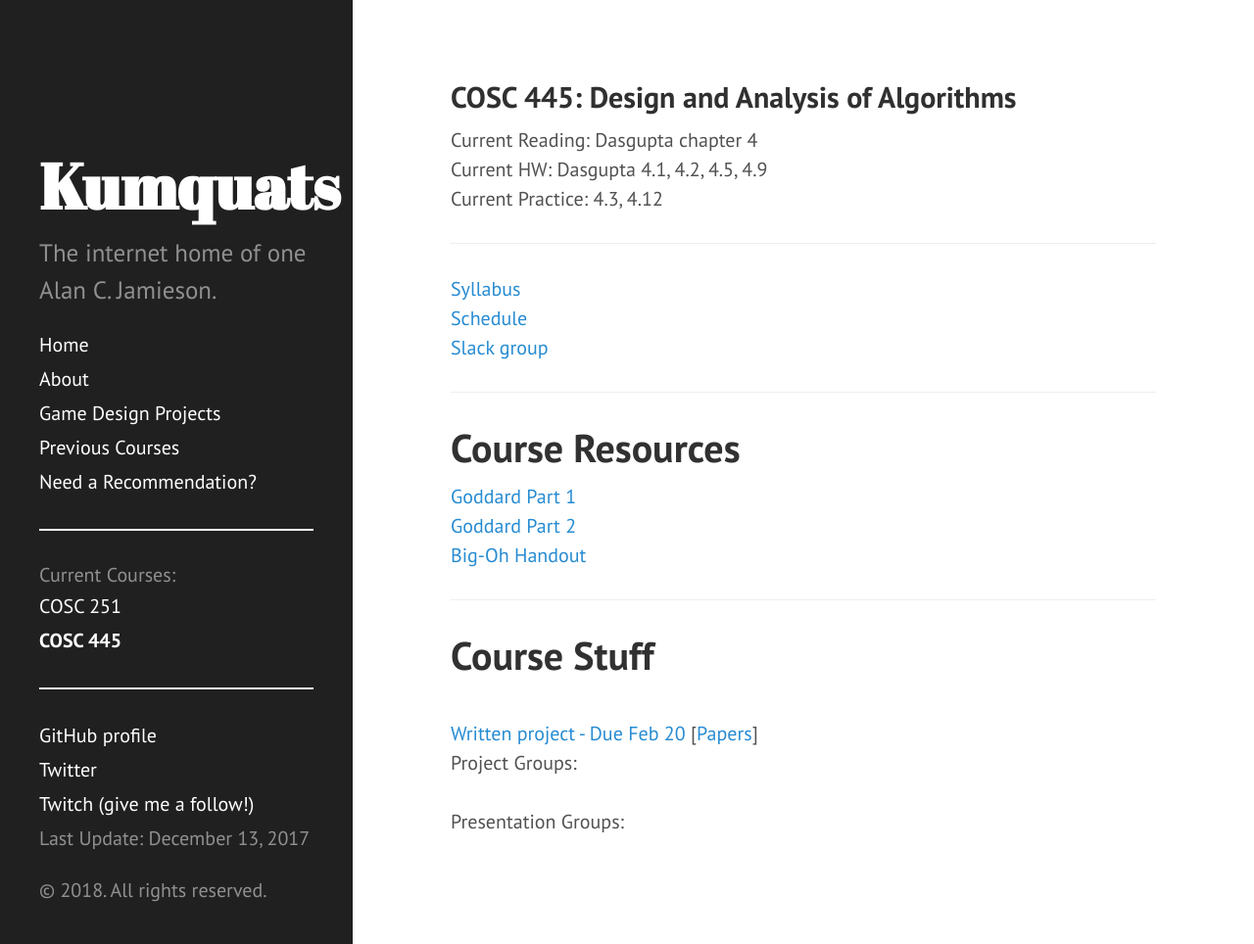
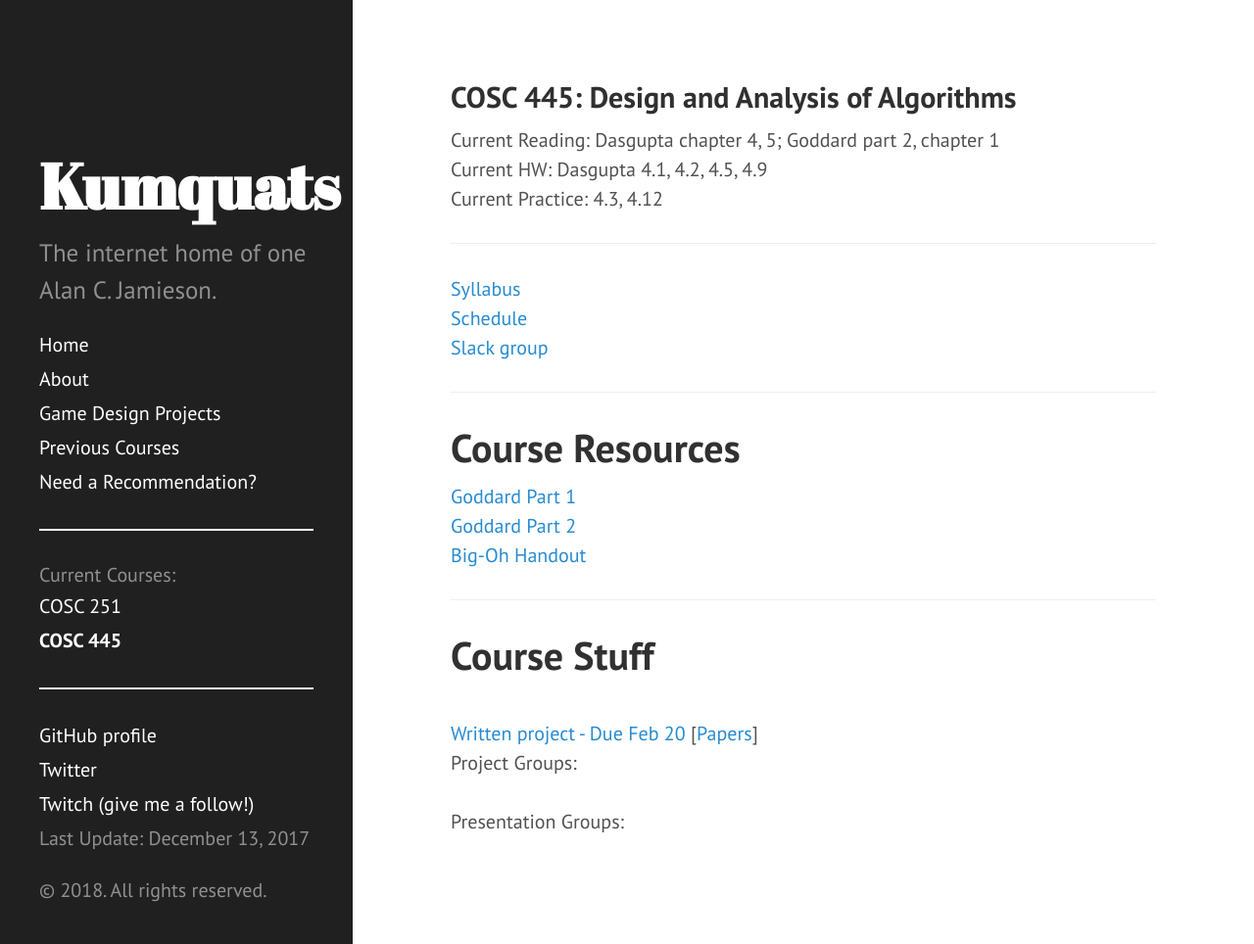
Before and after one commit to ripark/ripark.github.io, a Jekyll site: the page built from s18/cosc445.html, in a window 1280 px wide and 964 px high. Shown: the whole window at 98% size. Built offline with Jekyll 4.4.1, drawn with Linux system fonts in a browser that asks for light colours; Markdown is read by kramdown in place of the engine named in the settings.

Commit message:
445 reading update

```diff
--- a/s18/cosc445.html
+++ b/s18/cosc445.html
@@ -4,7 +4,7 @@ title: "COSC 445: Design and Analysis of Algorithms"
 shorttitle: "COSC 445"
 ---
 
-Current Reading: Dasgupta chapter 4
+Current Reading: Dasgupta chapter 4, 5; Goddard part 2, chapter 1
 <br>
 Current HW: Dasgupta 4.1, 4.2, 4.5, 4.9
 <br>
```
